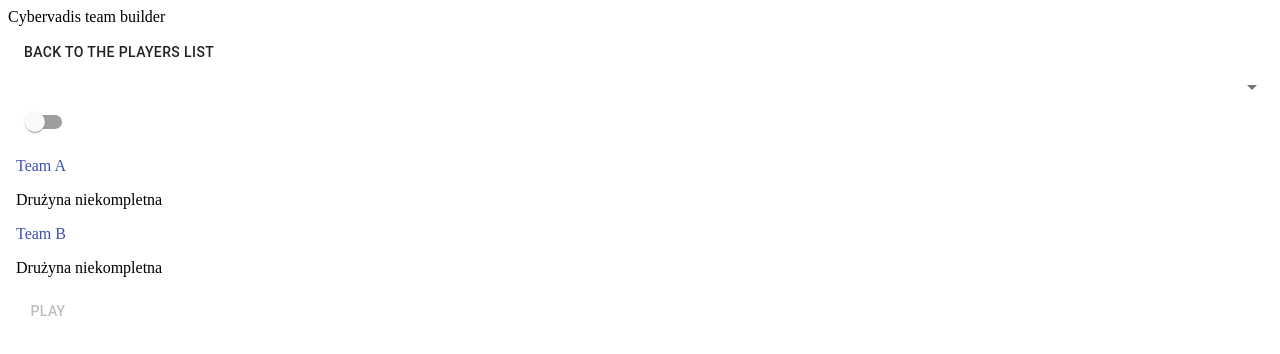
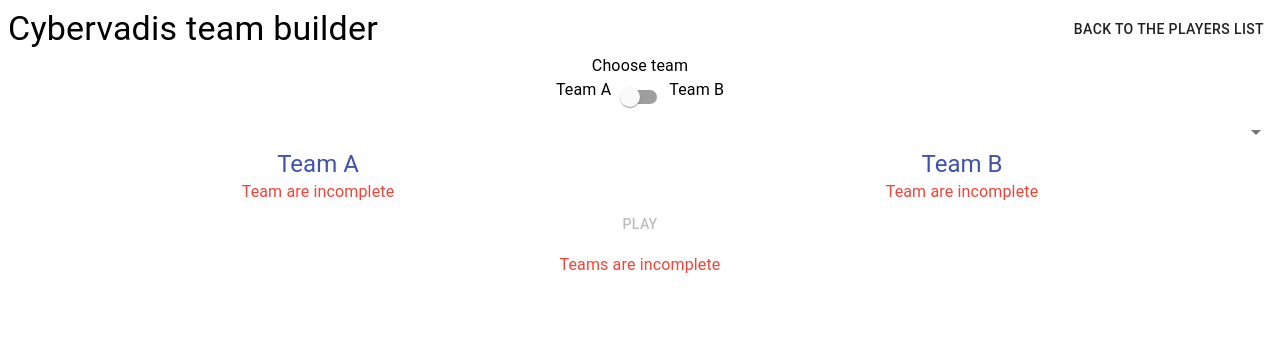
Before and after one commit to qlepa/foosball-app, a React (Create React App) app: page / in a window 1280 px wide. Both pictures are taken after a click on the button "CREATE". Shown: the top 354 px of the page. Built offline with nearby package versions, Linux system fonts and the light colour scheme.

Commit message:
Styling changes WIP

```diff
--- a/src/components/App.tsx
+++ b/src/components/App.tsx
@@ -1,4 +1,4 @@
-import { Button } from '@material-ui/core';
+import { Button, Grid, Typography } from '@material-ui/core';
 import React, { useEffect, useState } from 'react';
 import { useDispatch, useSelector } from 'react-redux';
 import { loadAvailablePlayers } from '../store/actions';
@@ -18,21 +18,21 @@
     setView('playersList')
   }, [dispatch])
 
-  function renderView(): any {
+  function renderView(): JSX.Element {
     switch (view){
       case 'playersList':
         return (
-        <div>
+        <>
+          <Grid item xs={12}><Button onClick={() => setView('teamsCreator')} fullWidth>Create</Button></Grid>
           {availablePlayers.map((player) => {
             return <>
               <PlayerCard player={player} />
             </>
           })}
-          <Button onClick={() => setView('teamsCreator')}>Create</Button>
-        </div>
+        </>
         )
       case 'teamsCreator':
-        return <TeamsCreator goBack={(view) => setView(view)} />
+        return <TeamsCreator />
       case 'loading':
       default:
         return <p>Loading</p>
@@ -42,10 +42,15 @@
   return (
     <div>
       <header>
-        Cybervadis team builder
+        <Grid container justify='space-between'>
+          <Typography variant="h4" component="h1">Cybervadis team builder</Typography>
+          <Button onClick={() => setView('playersList')}>Back to the players list</Button>
+        </Grid>
       </header>
       <body>
-        {renderView()}
+        <Grid container spacing={1} justify='center'>
+          {renderView()}
+        </Grid>
       </body>
     </div>
   );
--- a/src/components/PlayerCard.tsx
+++ b/src/components/PlayerCard.tsx
@@ -1,4 +1,4 @@
-import { Button, Typography } from "@material-ui/core";
+import { Avatar, Button, Card, CardActions, CardContent, CardMedia, Dialog, DialogContent, DialogTitle, Grid, makeStyles, Typography } from "@material-ui/core";
 import React, { useEffect, useState } from "react";
 import { IPlayer } from "../store/actions";
 
@@ -7,15 +7,88 @@
     handlePlayerClick?: Function;
 }
 
+const useStyles = makeStyles(({ palette, spacing, typography }) => ({
+    cardWrapper: {
+        display: 'flex',
+        cursor: 'pointer',
+        padding: spacing(1),
+        width: 300,
+    },
+    playerSmallPhoto: {
+        height: 150,
+        width: 100,
+    },
+    playerLargePhoto: {
+        height: 300,
+        width: 200,
+    },
+    playerCardContent: {
+        textAlign: 'left',
+    },
+}),
+{
+    name: 'PlayerCard'
+}
+);
+
+
 export function PlayerCard(props: IProps) {
     const {
         player,
         handlePlayerClick,
     } = props;
+    const [open, setOpen] = React.useState(false);
+    const {
+        cardWrapper: cardWrapperClass,
+        playerSmallPhoto: playerSmallPhotoClass,
+        playerLargePhoto: playerLargePhotoClass,
+        playerCardContent: playerCardContentClass,
+    } = useStyles();
+
+    const handleClickOpen = () => {
+        setOpen(true);
+      };
+    const handleClose = () => {
+        setOpen(false);
+      };
 
     return (
-        <Button onClick={handlePlayerClick ? handlePlayerClick() : null}>
-            {player.name}
-        </Button>
+        <Grid item>
+            <Card onClick={handleClickOpen} className={cardWrapperClass}>
+                <Grid container>
+                    <Grid item xs={8}>
+                        <CardContent className={playerCardContentClass}>
+                            <Typography>{player.name}</Typography>
+                            <Typography>Level: {player.level}</Typography>
+                        </CardContent>
+                    </Grid>
+                    <Grid item xs={4}>
+                        <Avatar variant='square' className={playerSmallPhotoClass} src={player.photo} />
+                    </Grid>
+                </Grid>
+            </Card>
+            <Dialog
+                open={open}
+                onClose={handleClose}
+                fullWidth
+            >
+                <DialogTitle>
+                    {player.name}
+                    <Typography>Level: {player.level}</Typography>
+                </DialogTitle>
+                <DialogContent>
+                    <Grid container justify='space-between'>
+                        <Grid item md={8}>
+                            <Typography>Games played: {player.gamesPlayed}</Typography>
+                            <Typography>Games won: {player.victories}</Typography>
+                            <Typography>Games scored: {player.goalsScored}</Typography>
+                        </Grid>
+                        <Grid item md={4}>
+                            <Avatar variant='square' className={playerLargePhotoClass} src={player.photo} />
+                        </Grid>
+                    </Grid>
+                </DialogContent>
+            </Dialog>
+        </Grid>
     )
 }
--- a/src/components/TeamsCreator.tsx
+++ b/src/components/TeamsCreator.tsx
@@ -9,24 +9,29 @@
 const selectAvailablePlayers = (state: IStoreState) => state.availablePlayers;
 const selectTeams = (state: IStoreState) => state.teams;
 
-interface IProps {
-    goBack: (view: 'playersList' | 'teamsCreator' | 'loading') => void;
-}
-
 const useStyles = makeStyles(({ palette }) => ({
+    teamWrapper: {
+        textAlign: 'center',
+    },
     teamName: {
         color: palette.primary.main,
-    }
+    },
+    playButton: {
+        margin: '10px 0 10px',
+    },
 }),
 {
     name: 'TeamsCreator'
 }
 );
 
-export function TeamsCreator(props: IProps) {
-    const { teamName: teamNameClass } = useStyles();
+export function TeamsCreator() {
+    const {
+        teamWrapper: teamWrapperClass,
+        teamName: teamNameClass,
+        playButton: playButtonClass,
+     } = useStyles();
     const dispatch = useDispatch();
-    const { goBack } = props;
     const availablePlayers = useSelector(selectAvailablePlayers);
     const teams = useSelector(selectTeams);
     const [activeTeam, setActiveTeam] = useState<ITeam['name']>('Team A');
@@ -66,9 +71,9 @@
         const state = teamState(team)
         switch(state) {
             case TeamState.TeamIncomplete:
-                return <p>Drużyna niekompletna</p>
+                return <Typography color='error'>Team are incomplete</Typography>
             case TeamState.TeamIsFull:
-                return <p>Drużyna pełna</p>
+                return <Typography>Team is full!</Typography>
         }
     }
     const handleTeamChange = () => {
@@ -86,8 +91,11 @@
     };
 
     return (
-        <div>
-            <Button onClick={() => goBack('playersList')}>Back to the players list</Button>
+        <>
+            <Grid xs={12}><Typography align='center'>Choose team</Typography></Grid>
+            <Typography>Team A</Typography>
+            <Switch onChange={handleTeamChange} />
+            <Typography>Team B</Typography>
             <Select
                 disableUnderline
                 fullWidth
@@ -107,7 +115,7 @@
                                         </Typography>
                                     </Grid>
                                     <Grid item>
-                                        <Avatar src={`${player.photo}`} />
+                                        <Avatar src={player.photo} />
                                     </Grid>
                                 </Grid>
                             </ListItemText>
@@ -115,15 +123,25 @@
                     )
                 })}
             </Select>
-            <Switch onChange={handleTeamChange} />
-            {teams.map((team) => {
-                return <>
-                    <p className={teamNameClass}>{team.name}</p>
-                    {team.players.map((player) => <PlayerCard player={player} />)}
-                    {teamStatus(team)}
-                </>
-            })}
-            <Button onClick={() => console.log('PLAY!')} disabled={!isTeamAReady || !isTeamBReady}>Play</Button>
-        </div>
+            <Grid container justify='center' spacing={4}>
+                {teams.map((team) => {
+                    return (
+                        <Grid item xs={12} md={6} justify='center' className={teamWrapperClass}>
+                            <Typography variant='h5' className={teamNameClass}>{team.name}</Typography>
+                            {teamStatus(team)}
+                            <Grid container justify='center' spacing={1}>
+                                {team.players.map((player) => <PlayerCard player={player} />)}
+                            </Grid>
+                        </Grid>
+                    )
+                })}
+            </Grid>
+            <Button onClick={() => console.log('PLAY!')} disabled={!isTeamAReady || !isTeamBReady} fullWidth className={playButtonClass}>Play</Button>
+            {!isTeamAReady || !isTeamBReady
+            ?
+            <Typography align='center' color='error'>Teams are incomplete</Typography>
+            :
+            null}
+        </>
     );
 };
```
